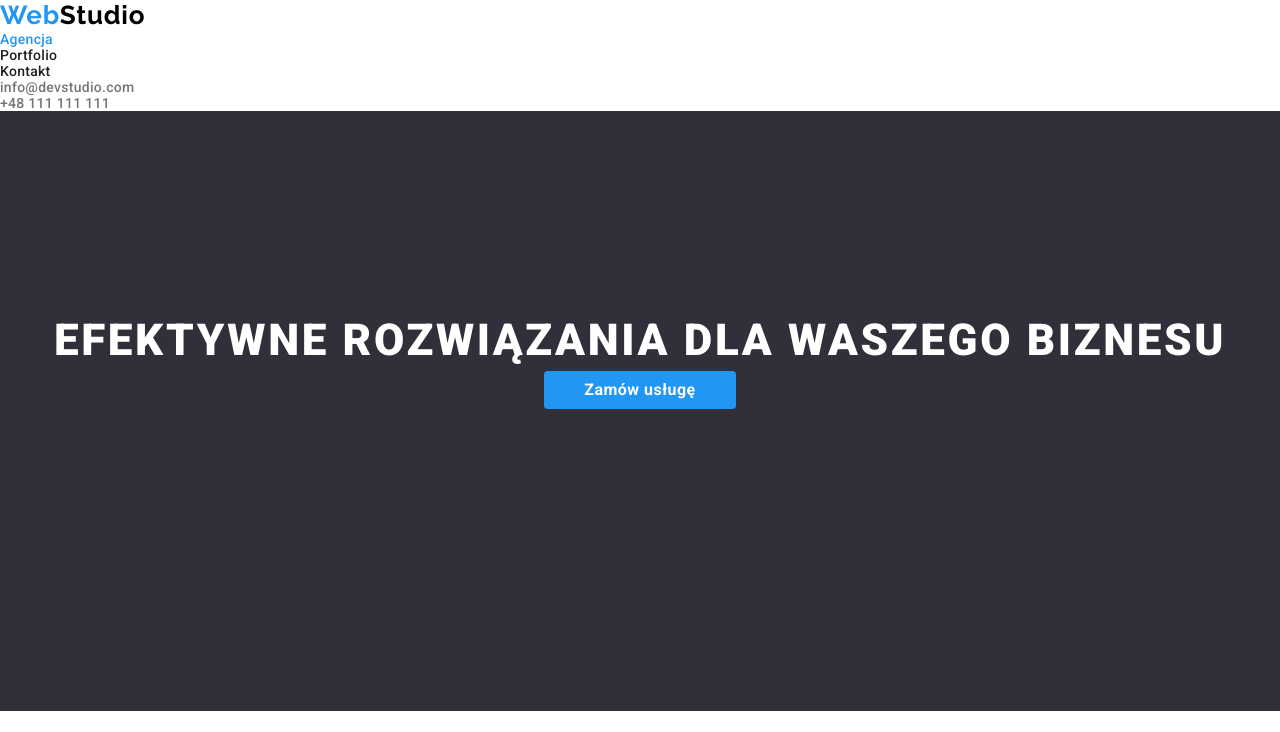
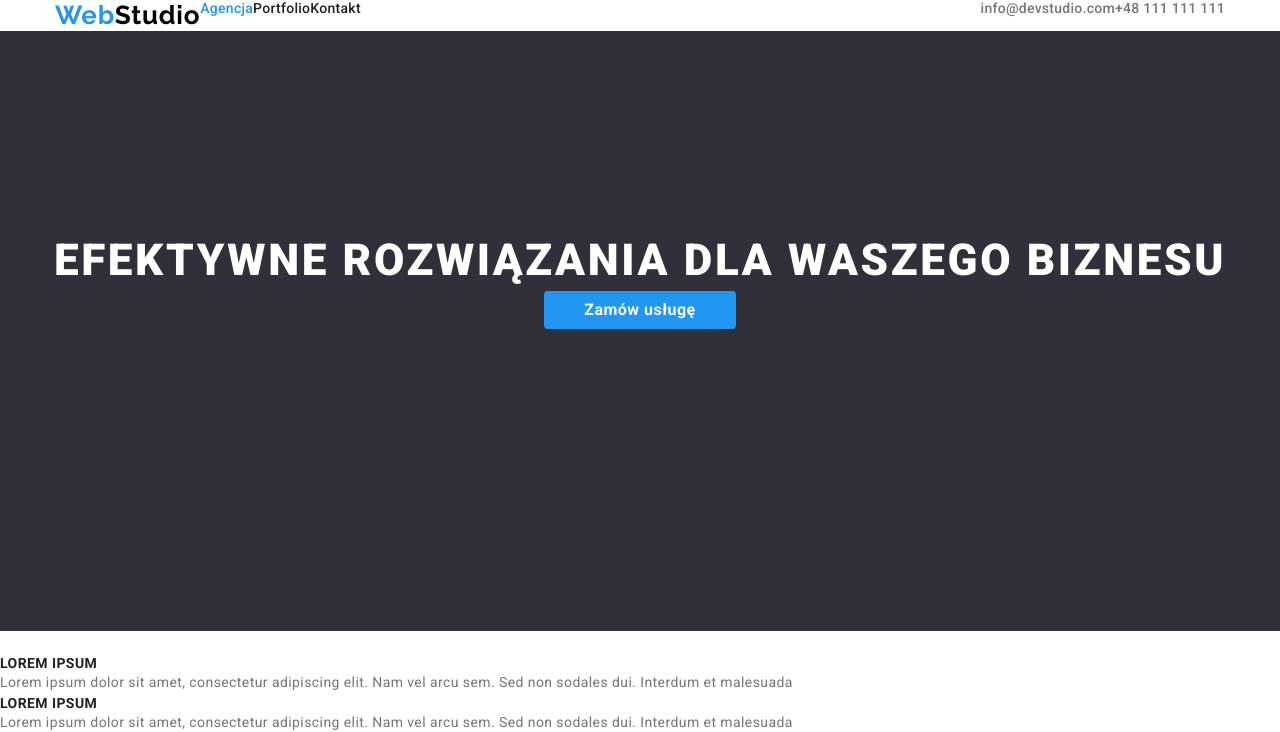
Before and after one commit to MonikaJablonska/goit-markup-hw-03, a plain HTML site: page index.html in a window 1280 px wide. Shown: the top 732 px of the page. Drawn offline with nearby package versions, Linux system fonts and the light colour scheme.

Commit message:
feat(header): add flex - part 1 feat: add class container to center page content

```diff
--- a/css/styles.css
+++ b/css/styles.css
@@ -23,7 +23,7 @@ h4,
 h5,
 h6 {
   margin: 0;
-  padding: 0;
+  /* padding: 0; - probably to remove*/
 }
 ul {
   margin: 0;
@@ -35,10 +35,31 @@ p {
   padding: 0;
 }
 
+img {
+  display: block;
+}
+
 .list {
   list-style: none;
 }
 
+.container {
+  width: 1200px;
+  padding: 0 15px;
+  margin: auto;
+  /* margin auto - center container horizontally */
+}
+
+.navigation,
+.list-navigation,
+.list-contact-header,
+.container-flex-header {
+  display: flex;
+}
+
+.container-flex-header {
+  justify-content: space-between;
+}
 .logo {
   font-family: "Raleway", sans-serif;
   text-decoration: none;
--- a/index.html
+++ b/index.html
@@ -12,24 +12,27 @@
   </head>
   <body>
     <header>
-      <nav>
+      <div class="container container-flex-header">
+        <nav class="navigation">
           <a class="logo" href="index.html">
             <span class="logo-accent">Web</span>Studio
           </a>
 
-        <ul class="list">
+          <ul class="list list-navigation">
             <li>
               <a class="link link-navigation link-active" href="index.html">
                 Agencja
               </a>
             </li>
             <li>
-            <a class="link link-navigation" href="portfolio.html">Portfolio</a>
+              <a class="link link-navigation" href="portfolio.html"
+                >Portfolio</a
+              >
             </li>
             <li><a class="link link-navigation" href="#">Kontakt</a></li>
           </ul>
         </nav>
-      <ul class="list">
+        <ul class="list list-contact-header">
           <li>
             <a class="link link-contact" href="mailto:info@devstudio.com">
               info@devstudio.com
@@ -41,6 +44,7 @@
             </a>
           </li>
         </ul>
+      </div>
     </header>
     <main>
       <!-- Hero -->
@@ -169,9 +173,9 @@
       </section>
     </main>
     <footer class="footer">
-      <a class="logo logo-footer" href="index.html"
-        ><span class="logo-accent">Web</span>Studio</a
-      >
+      <a class="logo logo-footer" href="index.html">
+        <span class="logo-accent">Web</span>Studio
+      </a>
       <address>
         <ul class="list">
           <li>
```
Lines whose indentation alone changed are shown as unchanged.
